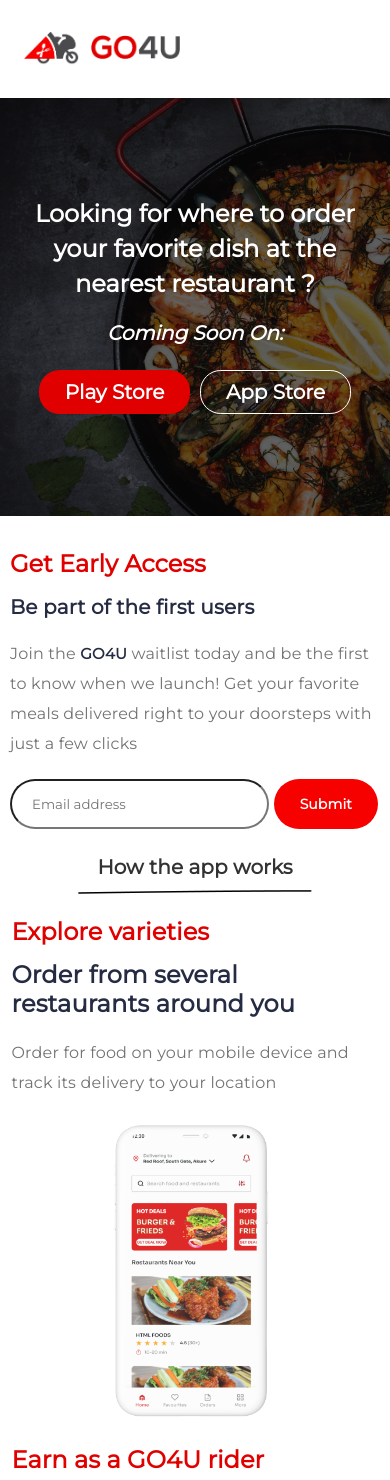
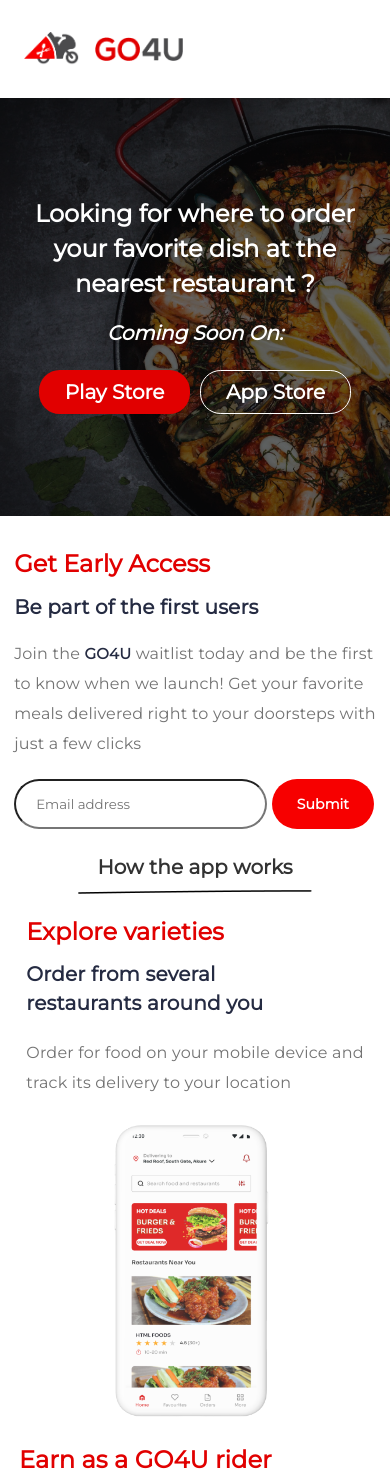
Before and after one commit to adewaleftk/go4u, a React (Create React App) app: page / in a window 390 px wide. Shown: the top 1480 px of the page. Built offline with nearby package versions, Linux system fonts and the light colour scheme.

Commit message:
responsiveness updated

```diff
--- a/src/components/Navbar.js
+++ b/src/components/Navbar.js
@@ -14,12 +14,18 @@
 
   return (
     <nav className="navbar">
-      <a href="/" className="nav-logo" >
-        <img src={require('../images/GO4U-LOGO.png')} alt="Logo" />
-      </a>
-      <a href="/" className="go4u-header">
-        <img src={require('../images/GO4U_mobile.png')} alt="Navbar Logo"/>
-      </a>
+      <div className="mobileLogos">
+        <div  className="nav-logo">
+          <a href="/" >
+            <img src={require('../images/GO4U-LOGO.png')} alt="Logo" />
+          </a>
+      </div>
+      <div className="go4u-header">
+          <a href="/">
+            <img src={require('../images/GO4U_mobile.png')} alt="Navbar Logo"/>
+          </a>
+      </div>
+      </div>
       <div onClick={navToggle} className={toggleIcon}>
         <div className="line1"></div>
         <div className="line2"></div>
--- a/src/styles/earlyAccess.css
+++ b/src/styles/earlyAccess.css
@@ -153,7 +153,7 @@
     }
 
     .mobileEarlyWords {
-        width: 370px;
+        width: full;
         height: 120px;
         font-family: 'Montserrat';
         font-style: normal;
@@ -263,7 +263,7 @@
         font-family: 'Montserrat';
         font-style: normal;
         font-weight: 500;
-        font-size: 30px;
+        font-size: 28px;
         line-height: 45px;
         letter-spacing: 0.2px;
         color: #737373;
@@ -305,7 +305,7 @@
     input[type="email"] {
         background: #FFFFFF;
         border-radius: 30px;
-        width: 400px;
+        width: 330px;
         height: 68px;
         margin-right: 5px;
         padding-left: 20px;
--- a/src/styles/explore.css
+++ b/src/styles/explore.css
@@ -99,7 +99,6 @@
     }
 
     .exploreHeading {
-        width: 367px;
         height: 36px;
         font-family: 'Montserrat';
         font-style: normal;
@@ -111,12 +110,12 @@
     }
 
     .orderFrom {
-        width: 367px;
+        width: 300px;
         height: 29px;
         font-family: 'Montserrat';
         font-style: normal;
         font-weight: 700;
-        font-size: 24px;
+        font-size: 20px;
         line-height: 29px;
         letter-spacing: 0.2px;
         color: #252B42;
@@ -124,12 +123,12 @@
     }
 
     .restaur {
-        width: 367px;
+        width: 300px;
         height: 29px;
         font-family: 'Montserrat';
         font-style: normal;
         font-weight: 700;
-        font-size: 24px;
+        font-size: 20px;
         line-height: 29px;
         letter-spacing: 0.2px;
         color: #252B42;
@@ -137,7 +136,7 @@
     }
 
     .orderFor {
-        width: 367px;
+        width: full;
         height: 30px;
         font-family: 'Montserrat';
         font-style: normal;
@@ -149,7 +148,7 @@
     }
 
     .track {
-        width: 367px;
+        width: full;
         height: 30px;
         font-family: 'Montserrat';
         font-style: normal;
--- a/src/styles/navbar.css
+++ b/src/styles/navbar.css
@@ -22,10 +22,16 @@
           height: 33.86px;
     }
 
+    .mobileLogos {
+      display: flex;
+      flex-direction: row;
+    }
+
     .go4u-header img {
       height: 23.44px;
-      margin-left: -115px;
+      margin-top: 5px;
     }
+
     .nav_menu.nav_active {
       display: flex;
       flex-direction: column;
@@ -145,10 +151,15 @@
     }
     .navbar img {
       height: 33.86px;
-}
+    }
+
+    .mobileLogos {
+      display: flex;
+      flex-direction: row;
+    }
   .go4u-header img {
     height: 23.44px;
-    margin-left: -300px;
+    margin-top: 5px;
 }
   .nav_menu.nav_active {
     display: flex;
--- a/src/styles/partnership.css
+++ b/src/styles/partnership.css
@@ -76,7 +76,7 @@
   }
 
   .partnershipInfo h2 {
-    width: 367px;
+    width: full;
     height: 36px;
     font-family: 'Montserrat';
     font-style: normal;
@@ -88,7 +88,7 @@
   }
 
   .partnershipInfo p {
-    width: 367px;
+    width: full;
     height: 30px;
     font-family: 'Montserrat';
     font-style: normal;
--- a/src/styles/rider.css
+++ b/src/styles/rider.css
@@ -92,7 +92,6 @@
     }
 
     .earn {
-        width: 367px;
         height: 36px;
         font-family: 'Montserrat';
         font-style: normal;
@@ -120,7 +119,7 @@
     }
 
     .moreInfo h2 {
-        width: 367px;
+        width: full;
         height: 29px;
         font-family: 'Montserrat';
         font-style: normal;
@@ -132,7 +131,7 @@
     }
 
     .moreInfo p {
-        width: 367px;
+        width: full;
         height: 30px;
         font-family: 'Montserrat';
         font-style: normal;
```
